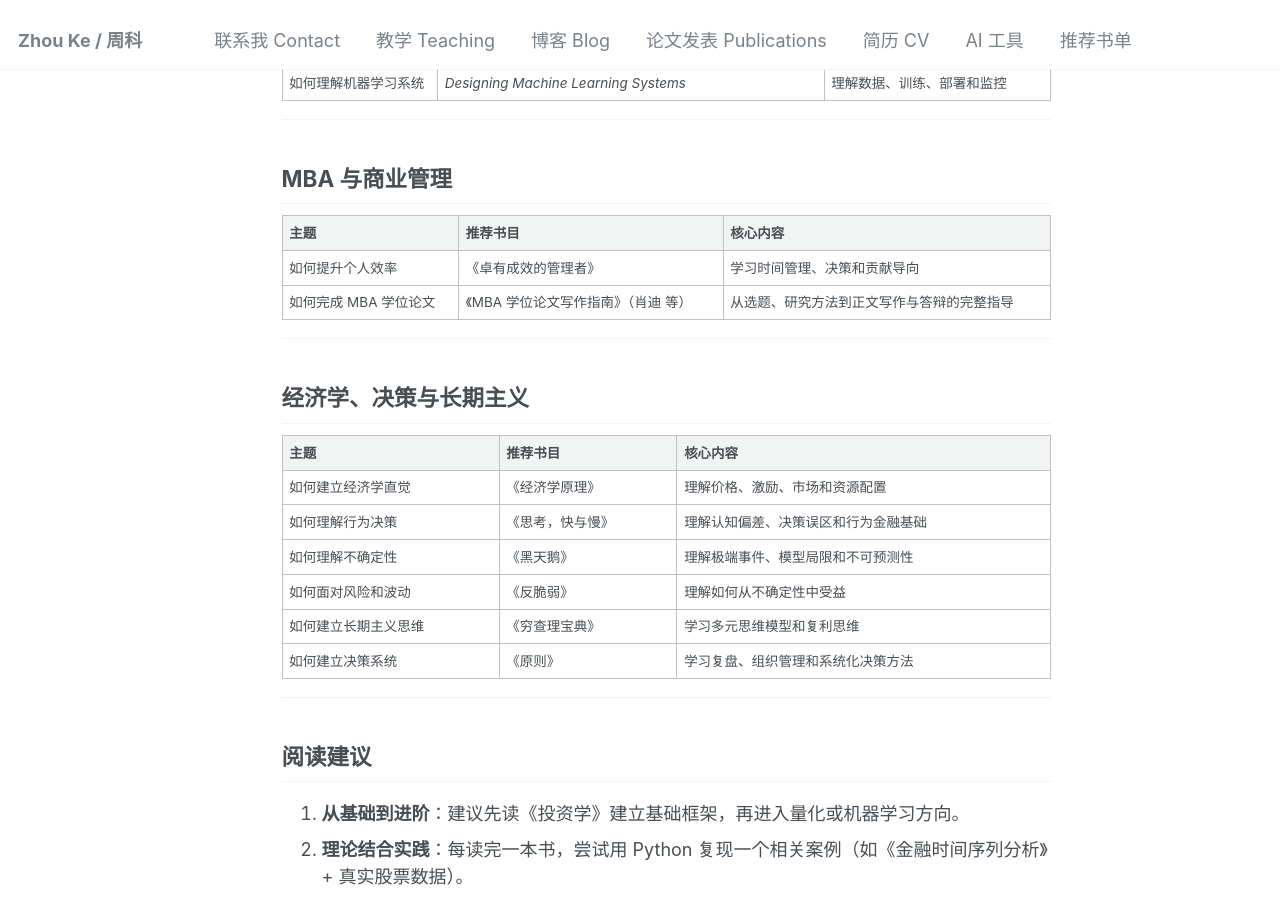
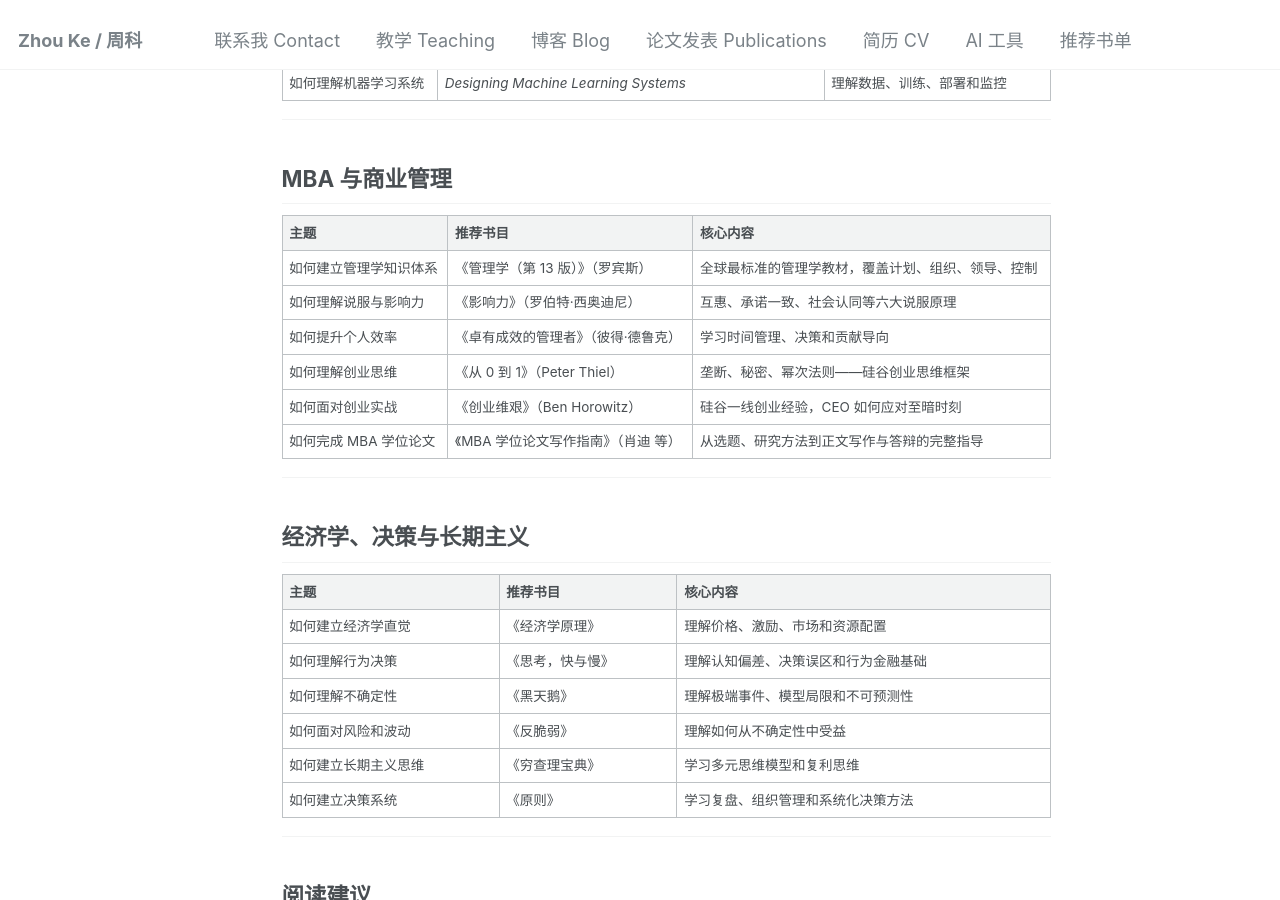
Before and after one commit to hustzhke/hustzhke.github.io, a Jekyll site: the page built from _pages/reading-list.md, in a window 1280 px wide and 900 px high, scrolled down 1440 px. Built offline with Jekyll 4.4.1, drawn with Linux system fonts in a browser that asks for light colours.

Commit message:
feat: expand MBA section from 2 to 6 books
新增《管理学》《影响力》《从0到1》《创业维艰》

```diff
--- a/_pages/reading-list.md
+++ b/_pages/reading-list.md
@@ -51,7 +51,11 @@
 
 | 主题 | 推荐书目 | 核心内容 |
 |------|----------|----------|
-| 如何提升个人效率 | 《卓有成效的管理者》 | 学习时间管理、决策和贡献导向 |
+| 如何建立管理学知识体系 | 《管理学（第 13 版）》（罗宾斯） | 全球最标准的管理学教材，覆盖计划、组织、领导、控制 |
+| 如何理解说服与影响力 | 《影响力》（罗伯特·西奥迪尼） | 互惠、承诺一致、社会认同等六大说服原理 |
+| 如何提升个人效率 | 《卓有成效的管理者》（彼得·德鲁克） | 学习时间管理、决策和贡献导向 |
+| 如何理解创业思维 | 《从 0 到 1》（Peter Thiel） | 垄断、秘密、幂次法则——硅谷创业思维框架 |
+| 如何面对创业实战 | 《创业维艰》（Ben Horowitz） | 硅谷一线创业经验，CEO 如何应对至暗时刻 |
 | 如何完成 MBA 学位论文 | 《MBA 学位论文写作指南》（肖迪 等） | 从选题、研究方法到正文写作与答辩的完整指导 |
 
 ---
```
